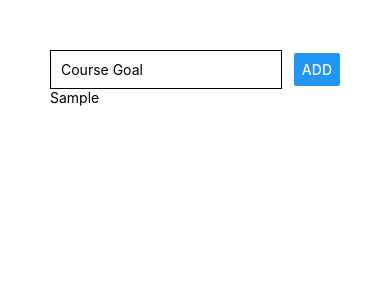
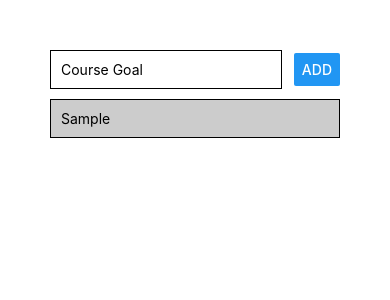
Before and after one commit to Hagleyson/Course-React-Native-The-Practical-Guide, a React Native app: screen / in a window 390 px wide. Both pictures are taken after typing "Sample" into the empty fields and a click on the button "ADD". Shown: the top 300 px of the page. Built offline with nearby package versions, Linux system fonts and the light colour scheme.

Commit message:
Styling List Items

```diff
--- a/App.js
+++ b/App.js
@@ -28,7 +28,9 @@
       </View>
       <View>
         {couseGoal.map((goal, idx) => (
-          <Text key={idx}>{goal}</Text>
+          <View key={idx} style={styles.listItem}>
+            <Text>{goal}</Text>
+          </View>
         ))}
       </View>
     </View>
@@ -50,4 +52,11 @@
     borderColor: "black",
     borderWidth: 1,
   },
+  listItem: {
+    marginVertical: 10,
+    padding: 10,
+    backgroundColor: "#ccc",
+    borderColor: "black",
+    borderWidth: 1,
+  },
 });
```
